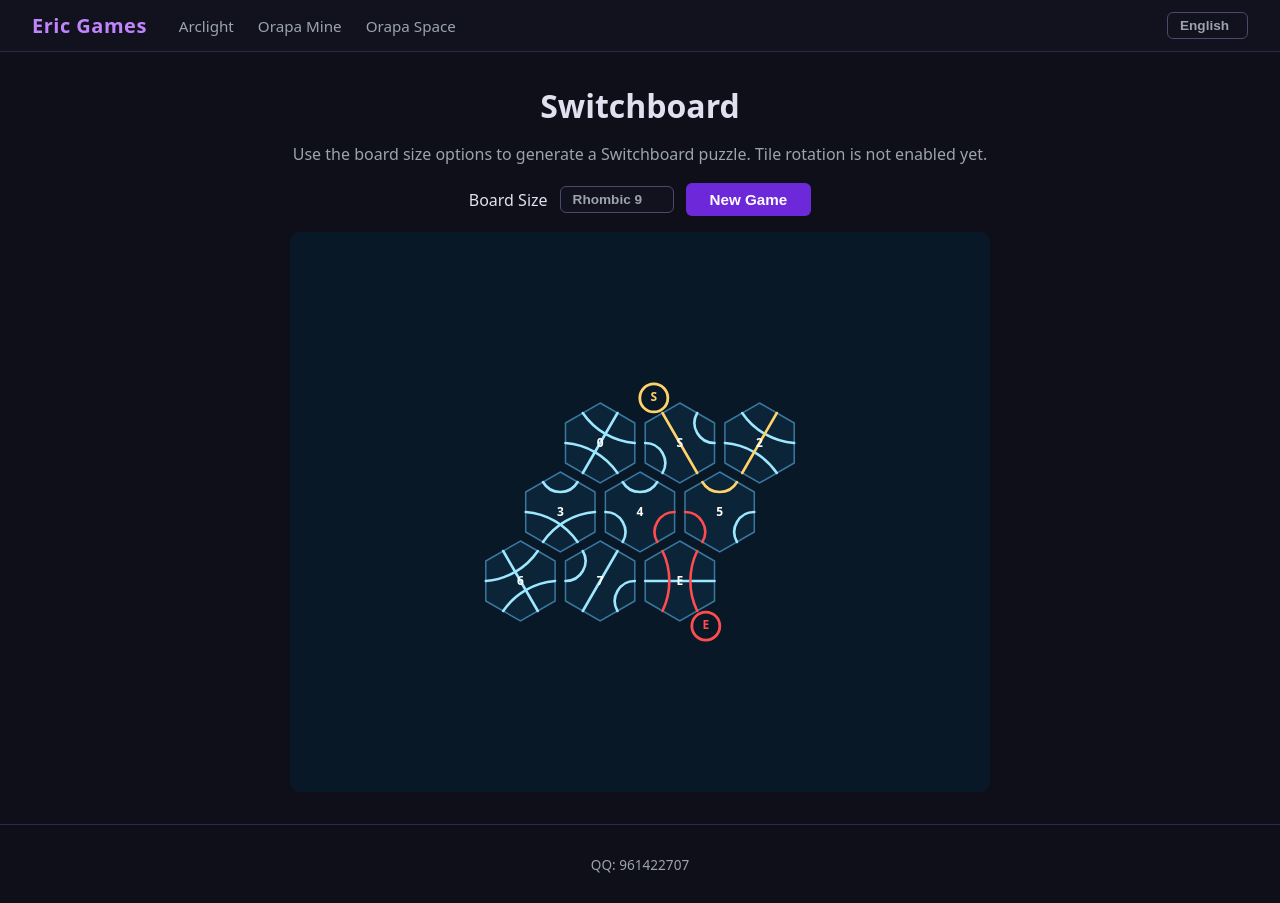
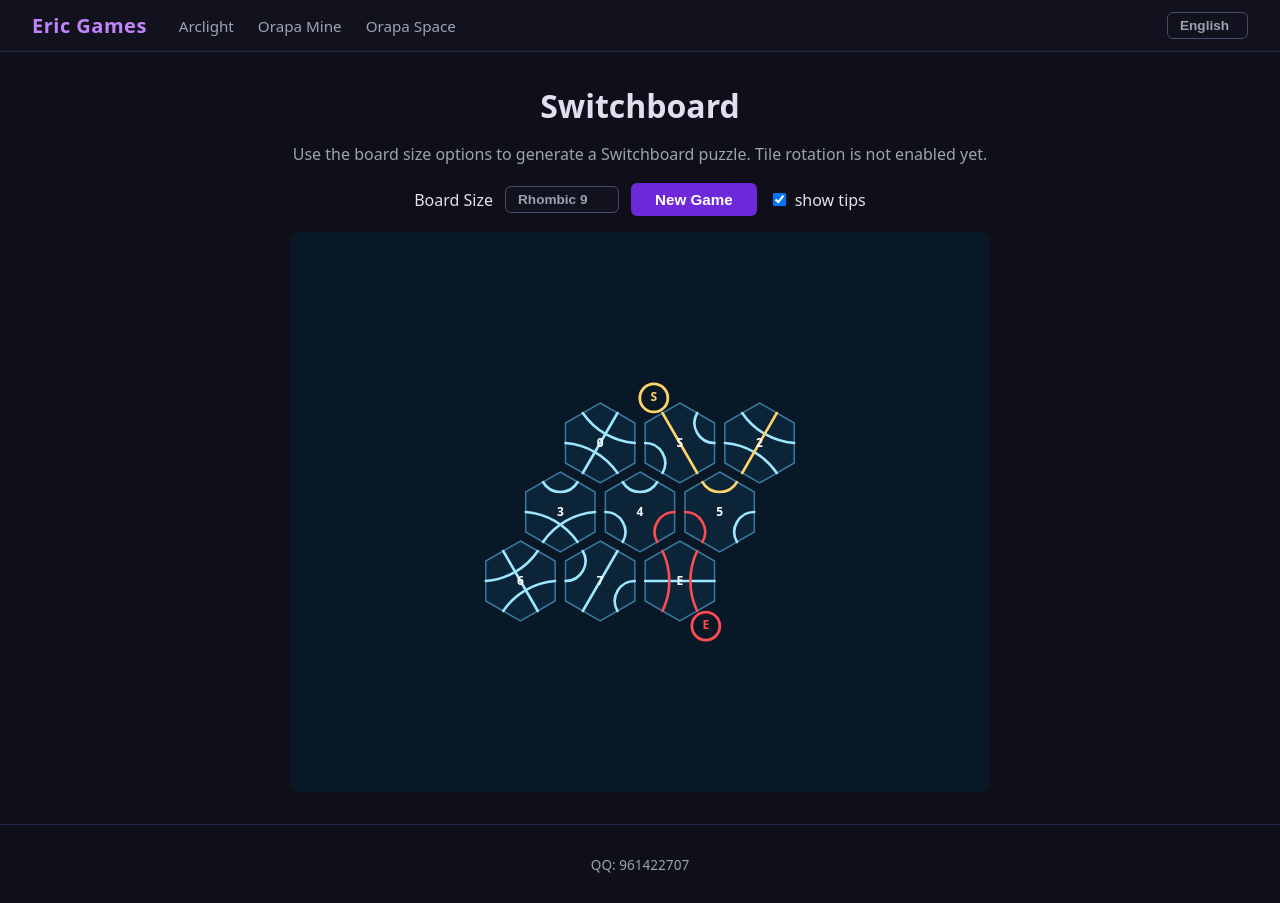
Before and after one commit to EricWebsmith/ericgames, a React (Vite) app: page /#/switchboard in a window 1280 px wide. Built offline with nearby package versions, Linux system fonts and the light colour scheme.

Commit message:
Switchboard: add show tips toggle for route highlights
Agent-Logs-Url: https://github.com/EricWebsmith/ericgames/sessions/f5fcebb6-8117-4597-b559-4fec99424d4b

Co-authored-by: EricWebsmith <338116+EricWebsmith@users.noreply.github.com>

```diff
--- a/src/components/Switchboard.tsx
+++ b/src/components/Switchboard.tsx
@@ -107,6 +107,7 @@ export default function Switchboard() {
   const { t } = useTranslation();
   const [boardType, setBoardType] = useState<BoardType>(BoardType.Rhombic9);
   const [board, setBoard] = useState<Board>(() => setup(BoardType.Rhombic9));
+  const [showTips, setShowTips] = useState(true);
 
   const handleNewGame = useCallback((nextBoardType: BoardType = boardType) => {
     setBoard(setup(nextBoardType));
@@ -208,6 +209,15 @@ export default function Switchboard() {
         <button className="btn-reset" onClick={() => handleNewGame()}>
           {t('switchboard.newGame')}
         </button>
+        <label htmlFor="switchboard-show-tips" style={{ display: 'flex', alignItems: 'center', gap: 6 }}>
+          <input
+            id="switchboard-show-tips"
+            type="checkbox"
+            checked={showTips}
+            onChange={(e) => setShowTips(e.target.checked)}
+          />
+          show tips
+        </label>
       </div>
 
       <svg
@@ -242,11 +252,13 @@ export default function Switchboard() {
                 const path = makeArcPath(inDir, outDir, x, y);
                 if (!path) return null;
                 const segmentKey = pathSegmentKey(tile.tileNo, inDir, outDir);
-                const stroke = endPathSegmentKeys.has(segmentKey)
-                  ? END_MARKER_COLOR
-                  : startPathSegmentKeys.has(segmentKey)
-                    ? START_MARKER_COLOR
-                    : ARC_UNHIGHLIGHTED_COLOR;
+                const stroke = !showTips
+                  ? ARC_UNHIGHLIGHTED_COLOR
+                  : endPathSegmentKeys.has(segmentKey)
+                    ? END_MARKER_COLOR
+                    : startPathSegmentKeys.has(segmentKey)
+                      ? START_MARKER_COLOR
+                      : ARC_UNHIGHLIGHTED_COLOR;
                 return (
                   <path
                     key={`${tile.tileNo}-${inDir}-${outDir}`}
```
